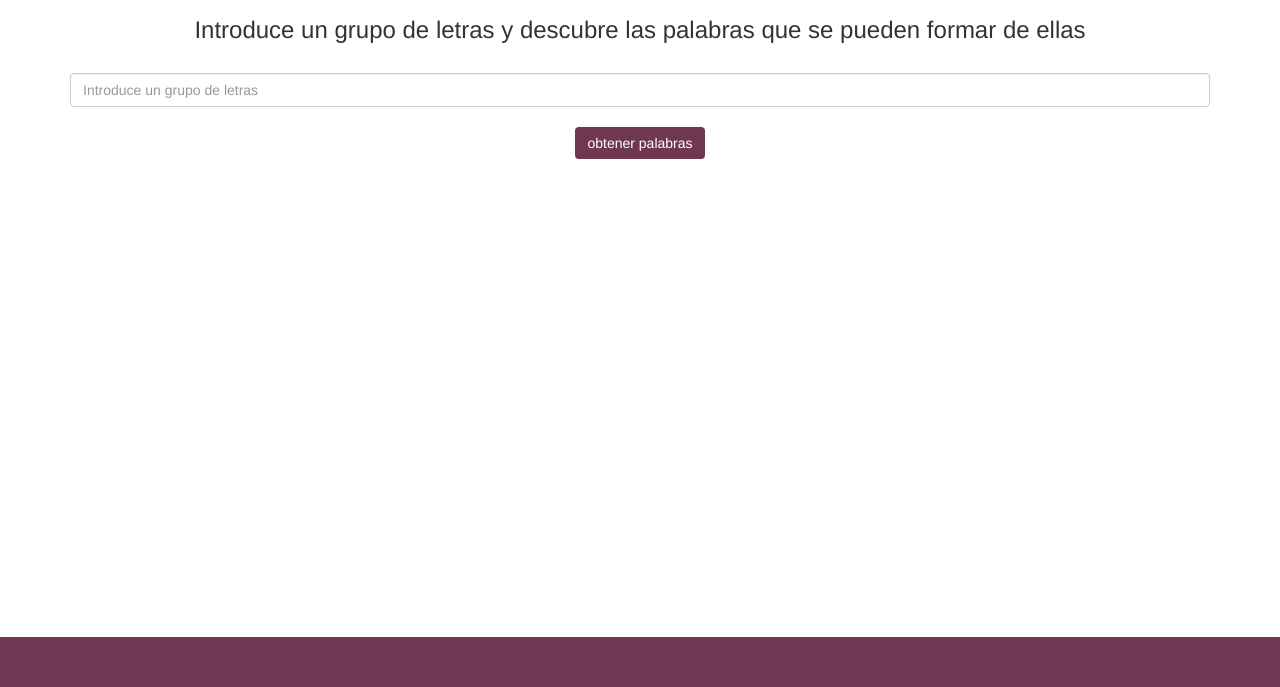
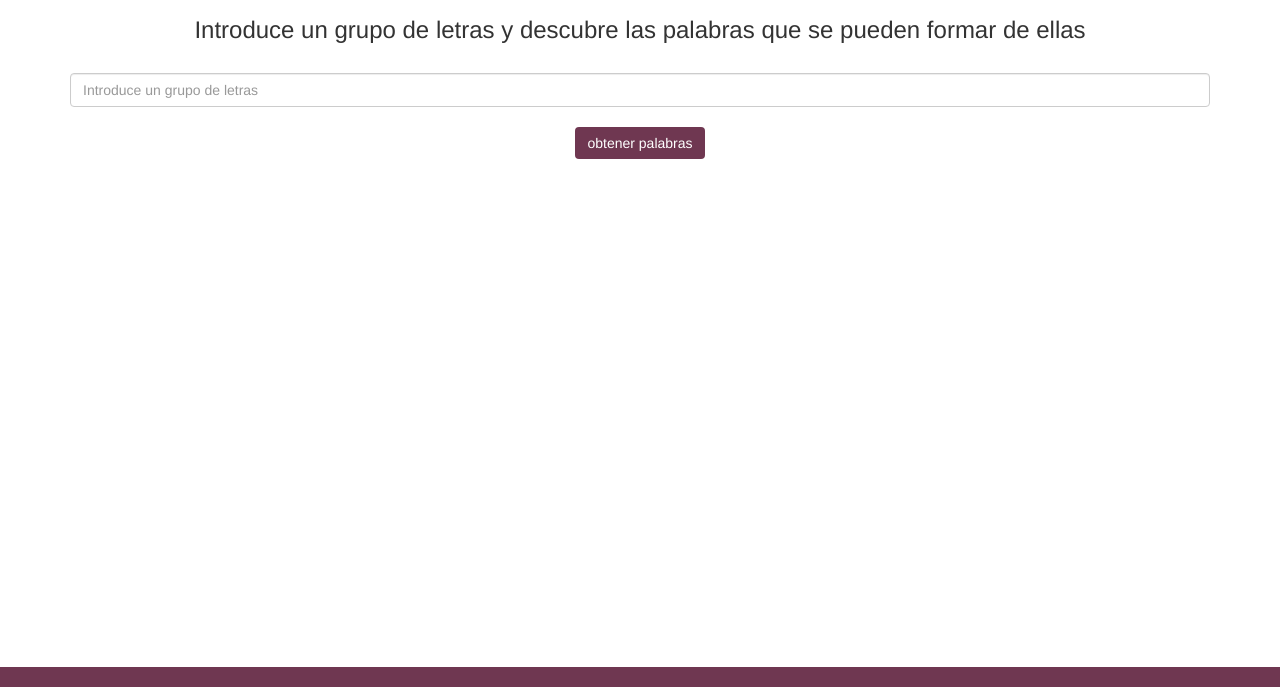
Before and after one commit to paloga87/DrawSomthing, a plain HTML site: page index.html in a window 1280 px wide. Shown: the part 113-800 px from the top of the page. Drawn offline with nearby package versions, Linux system fonts and the light colour scheme.

Commit message:
Update css/main.css

```diff
--- a/css/main.css
+++ b/css/main.css
@@ -1,7 +1,7 @@
 header, footer, .btn-primary{
 	background: rgb(111, 55, 81);
 }
-header, footer{
+header{
 	height: 50px;
 }
 .primary{
@@ -19,4 +19,5 @@ footer{
 	width: 100%;
 	bottom: 0;
 	left: 0;
+	height: 20px
 }
```
